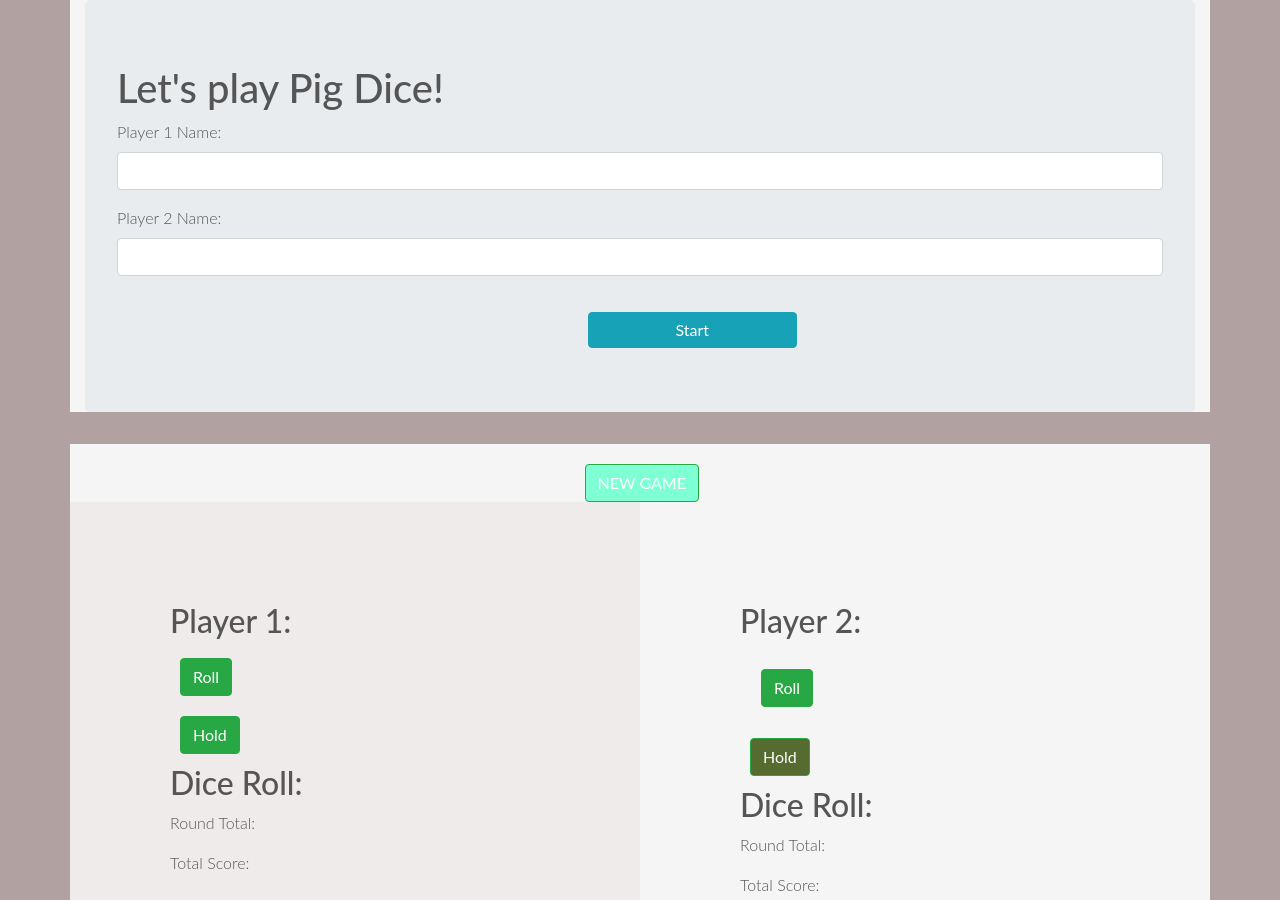
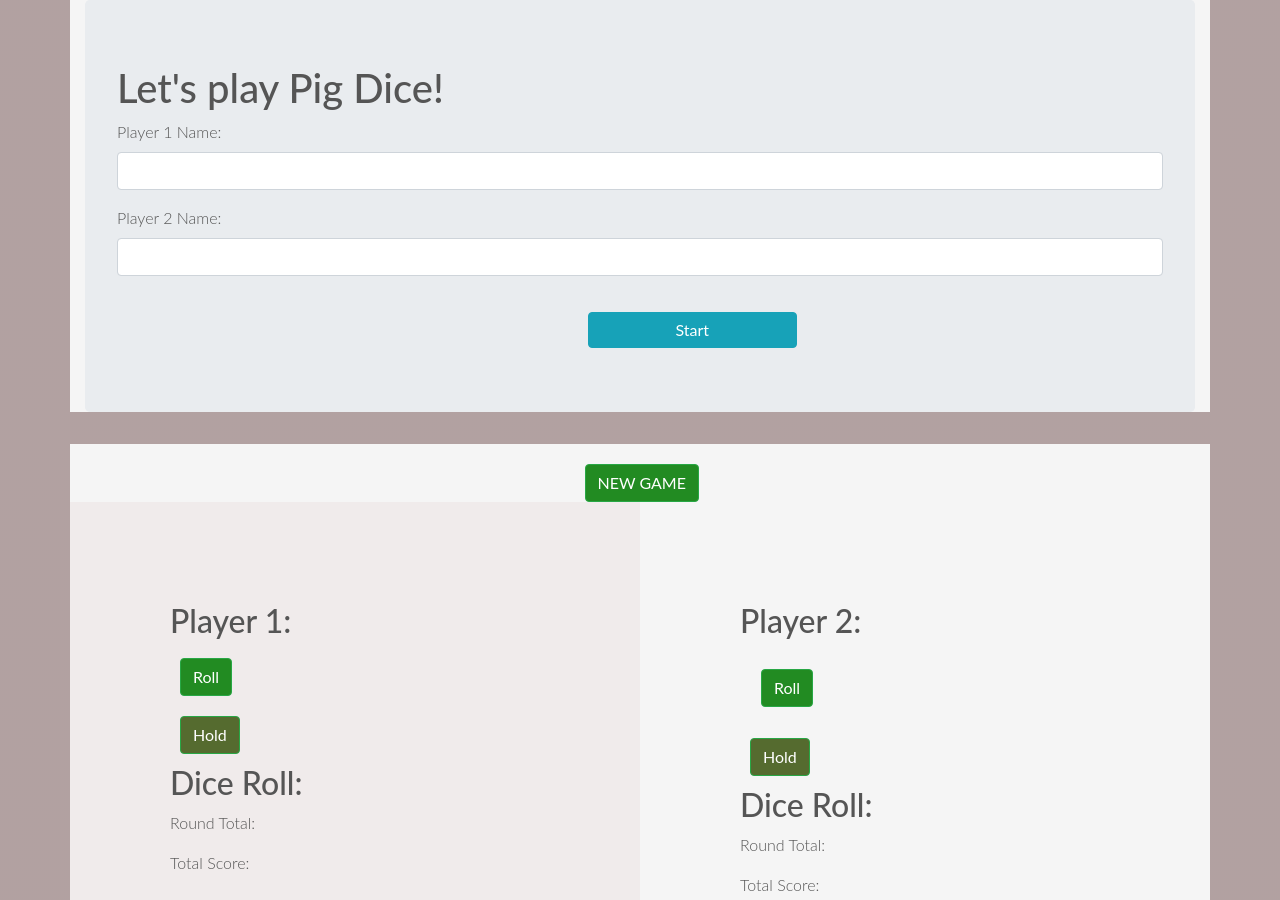
Before and after one commit to magmerco/pig-dice, a plain HTML site: page index.html in a window 1280 px wide. Shown: the top 900 px of the page. Drawn offline with nearby package versions, Linux system fonts and the light colour scheme.

Commit message:
change the roll style button.

```diff
--- a/css/styles.css
+++ b/css/styles.css
@@ -52,7 +52,7 @@ body {
     background-color: whitesmoke;
 }
 #new-game{
-    background-color: aquamarine;
+    background-color: forestgreen;
         top: 45px;
         margin-left:45%;
         margin-top:20px;
@@ -70,12 +70,15 @@ body {
 }
 #player1-roll{
     margin: 10px;
+    background-color: forestgreen;
 }
 #player1-hold{
     margin: 10px;
+    background-color: darkolivegreen;
 }
 #player2-roll{
     margin: 21px;
+    background-color: forestgreen;
 }
 #player2-hold{
     margin: 10px;
```
